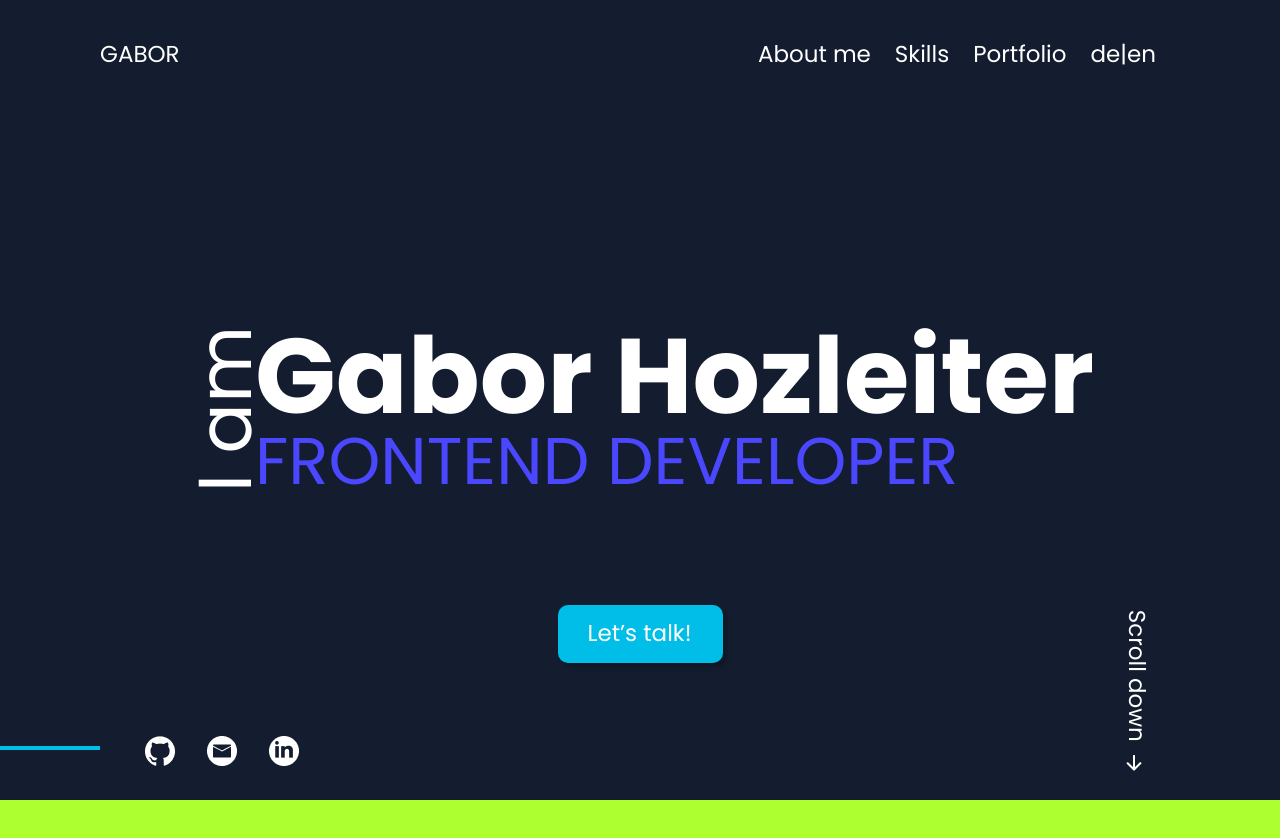
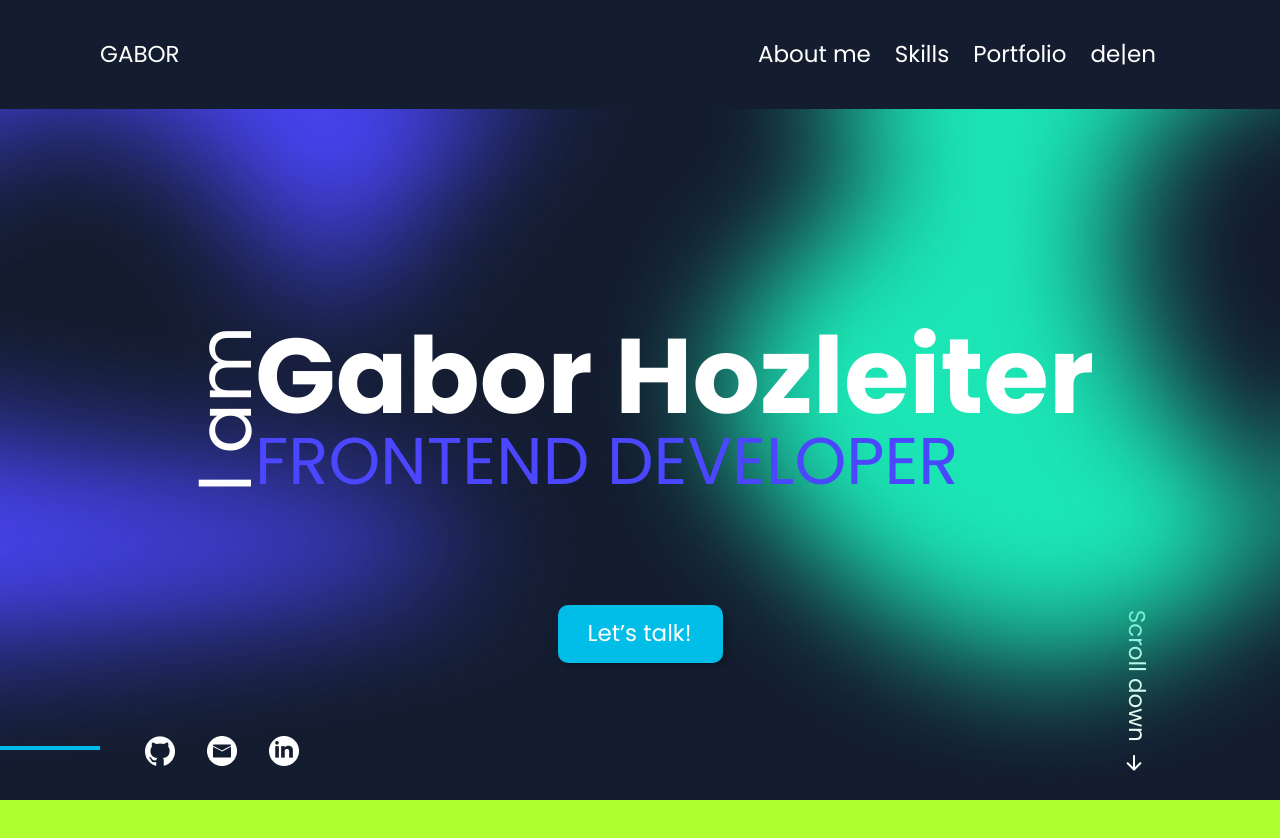
Before and after one commit to GaborHozleiter/my-portfolio, an Angular app: page / in a window 1280 px wide. Shown: the top 838 px of the page. Built offline with nearby package versions, Linux system fonts and the light colour scheme.

Commit message:
addded shadows

```diff
--- a/src/app/main-content/above-the-fold/above-the-fold.component.html
+++ b/src/app/main-content/above-the-fold/above-the-fold.component.html
@@ -36,4 +36,10 @@
             </a>
         </div>
     </div>
+    <div class="shadow-cont-left">
+        <img class="shadow-left" src="../../../assets/img/shadow1.png">
+    </div>
+    <div class="shadow-cont-right">
+        <img class="shadow-right" src="../../../assets/img/shadow2.png">
+    </div>
 </div>
--- a/src/app/main-content/above-the-fold/above-the-fold.component.scss
+++ b/src/app/main-content/above-the-fold/above-the-fold.component.scss
@@ -4,6 +4,7 @@
     position: absolute;
     position: relative;
     left: calc(50% - 960px);
+    overflow: hidden;
 }
 
 header {
@@ -162,6 +163,22 @@ button {
     left: 145px;
     gap: 32px;
     display: flex;
+}
+
+.shadow-cont-left {
+    position: absolute;
+    bottom: calc(50% - 350px);
+    left: -500px;
+}
+
+.shadow-cont-right {
+    position: absolute;
+    bottom: calc(50% - 350px);
+    right: -500px;
+}
+
+.shadow-left, .shadow-right {
+    min-width: 1200px;
 }
 
 @media(max-width: 1920px){
--- a/src/app/shared/navbar/navbar.component.scss
+++ b/src/app/shared/navbar/navbar.component.scss
@@ -27,6 +27,10 @@ a, span{
 
 a {
     cursor: pointer;
+}
+
+span {
+    cursor: default;
 }
 
 .navbar-right {
```
Also changed, not shown: src/assets/img/shadow1.png (added), src/assets/img/shadow2.png (added).
